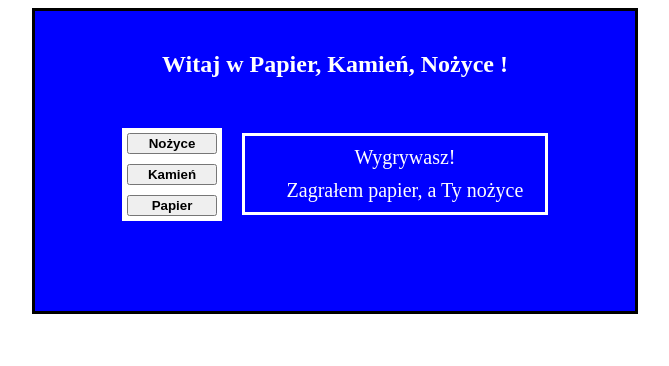
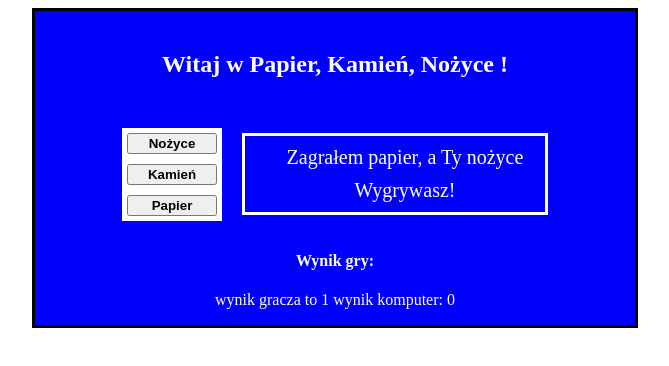
Before and after one commit to dziakola/javascript-prework, a website: page index.html in a window 1280 px wide. Both pictures are taken after a click on the button "Nożyce". Shown: the whole page, without its empty margins (305-974 px from the left). Drawn offline with Linux system fonts and the light colour scheme.

Commit message:
result of the game added

```diff
--- a/index.html
+++ b/index.html
@@ -11,7 +11,6 @@
         <h1>Witaj w Papier, Kamień, Nożyce !</h1>
       </div>
       <div class="container">
-
         <div id="buttons">
           <button id="button-scissors">Nożyce</button>
           <button id="button-rock">Kamień</button>
@@ -20,6 +19,10 @@
         <div id="messages">
         </div>
       </div>
+      <div class="main_result">
+        <h4>Wynik gry:</h4>
+        <p id="result"></p>
+      </div>
     </section>
     <script src="js/functions.js"></script>
     <script src="js/script.js"></script>
--- a/js/script.js
+++ b/js/script.js
@@ -1,8 +1,9 @@
-var computerMove, playerMove, playerInput, randomNumber, buttonRock, buttonScissors, buttonPaper;
+var computerMove, playerMove, playerInput, randomNumber, buttonRock, buttonScissors, buttonPaper, resultPlayer, resultComputer;
 buttonRock = document.getElementById('button-rock');
 buttonPaper = document.getElementById('button-paper');
 buttonScissors = document.getElementById('button-scissors');
-
+resultPlayer = 0;
+resultComputer = 0;
 function buttonClicked(buttonName){
   clearMessages();
   console.log(`Przycisk ${buttonName} został kliknięty`);
@@ -34,17 +35,24 @@ function buttonClicked(buttonName){
       (PlayerMove == "kamień" && ComputerMove == "nożyce") ||
       (PlayerMove == "nożyce" && ComputerMove == "papier")
     ) {
+      printMessage("Zagrałem " + ComputerMove + ", a Ty " + PlayerMove);
       printMessage("Wygrywasz!");
+      resultPlayer++;
+      return resultPlayer;
     } else if (PlayerMove == ComputerMove) {
+      printMessage("Zagrałem " + ComputerMove + ", a Ty " + PlayerMove);
       printMessage("Remis");
     } else {
+      printMessage("Zagrałem " + ComputerMove + ", a Ty " + PlayerMove);
       printMessage("Przegrywasz :(");
+      resultComputer++;
+      return resultComputer;
     }
-    printMessage("Zagrałem " + ComputerMove + ", a Ty " + PlayerMove);
   }
+  document.querySelector('#result').textContent = `wynik gracza to ${resultPlayer} wynik komputer: ${resultComputer}`;
 
 }
-
+console.log(`wynik gracza poza funkcją: ${resultPlayer} wynik komputera w funkcji ${resultComputer}`);
 buttonRock.addEventListener('click', function(){buttonClicked(`kamień`)});
 buttonPaper.addEventListener('click', function(){buttonClicked(`papier`)});
 buttonScissors.addEventListener('click', function(){buttonClicked(`nożyce`)});
--- a/sass/style.scss
+++ b/sass/style.scss
@@ -32,8 +32,6 @@
     flex-direction: column;
     align-content: space-around;
     background-color: white;
-
-
 }
 #buttons button{
     margin: 5px;
@@ -44,3 +42,8 @@
     min-width: 100px;
     min-height: 70px;
 }
+.main_result{
+    border: white solid 3px;
+    min-width: 100px;
+    min-height: 70px;
+}
```
Also changed, not shown: sass/style.css, 1 other file.
